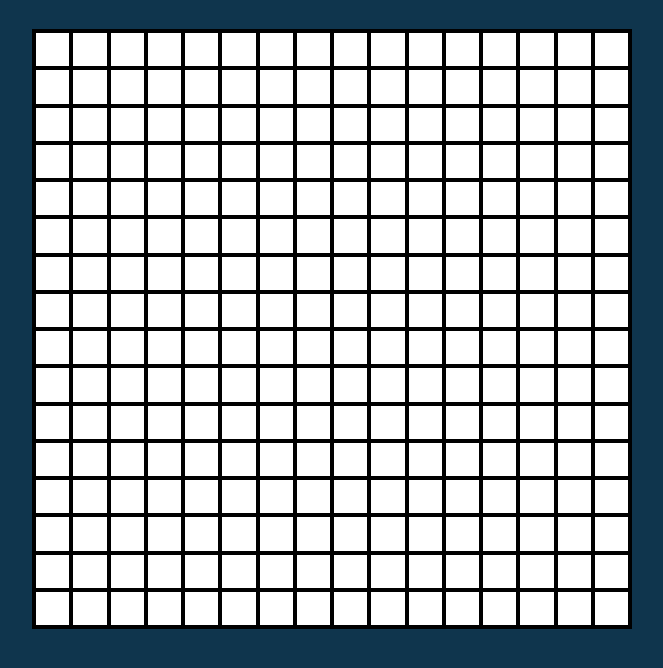
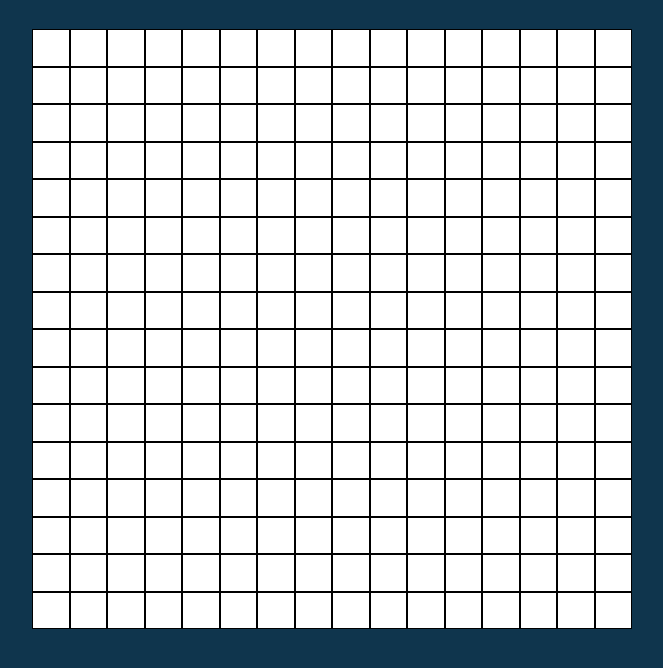
Before and after one commit to rukyese/odin-etch-a-sketch, a plain HTML site: page index.html in a window 1280 px wide. Shown: the part 106-774 px from the top of the page, without its empty margins (308-971 px from the left). Drawn offline with Linux system fonts and the light colour scheme.

Commit message:
Update styles

```diff
--- a/style.css
+++ b/style.css
@@ -38,8 +38,6 @@ button {
   max-width: 600px;
   width: 100%;
   aspect-ratio: 1 / 1;
-  border: 2px solid black;
-  background-color: white;
   display: flex;
   justify-content: center;
   align-items: center;
@@ -47,7 +45,8 @@ button {
 }
 
 .container div {
-  border: 2px solid black;
+  border: 1px solid black;
   aspect-ratio: 1 / 1;
   flex: auto;
+  background-color: white;
 }
```
